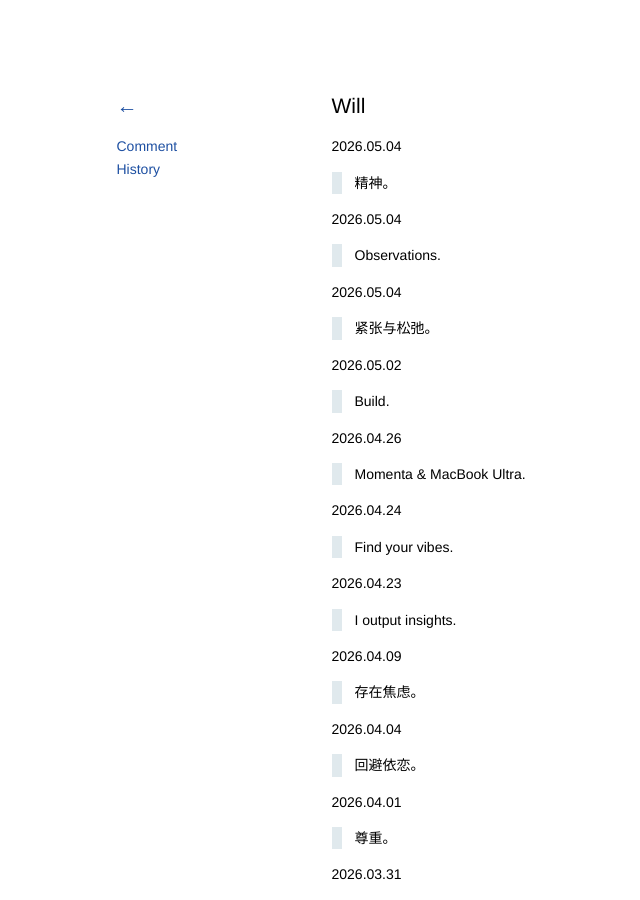
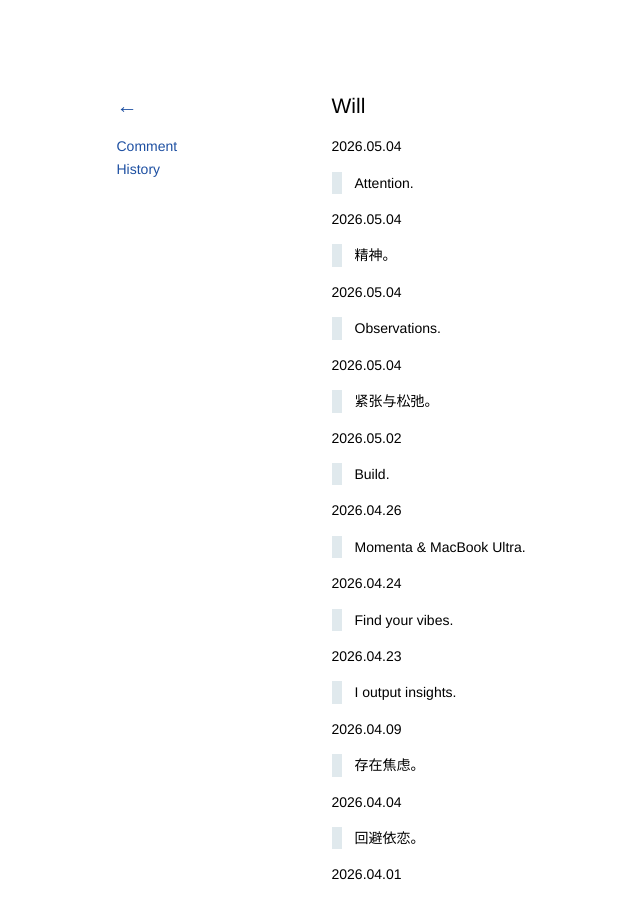
Before and after one commit to kidlj/awei, a Jekyll site: the page built from _wiki/will.md, in a window 1280 px wide and 900 px high. Shown: the whole window, without its empty margins (16-656 px from the left). Built offline with Jekyll 4.4.1, drawn with Linux system fonts in a browser that asks for light colours.

Commit message:
update will

```diff
--- a/_wiki/will.md
+++ b/_wiki/will.md
@@ -1,6 +1,10 @@
 ---
 title: Will
 ---
+
+2026.05.04
+
+> Attention.
 
 2026.05.04
 
```
